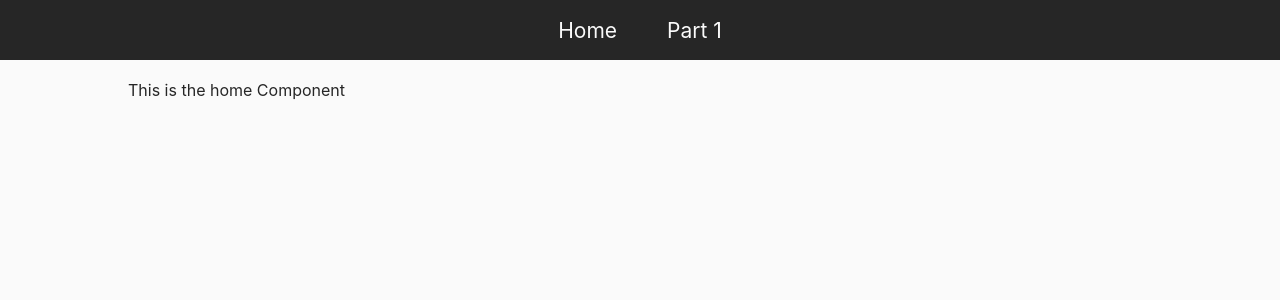
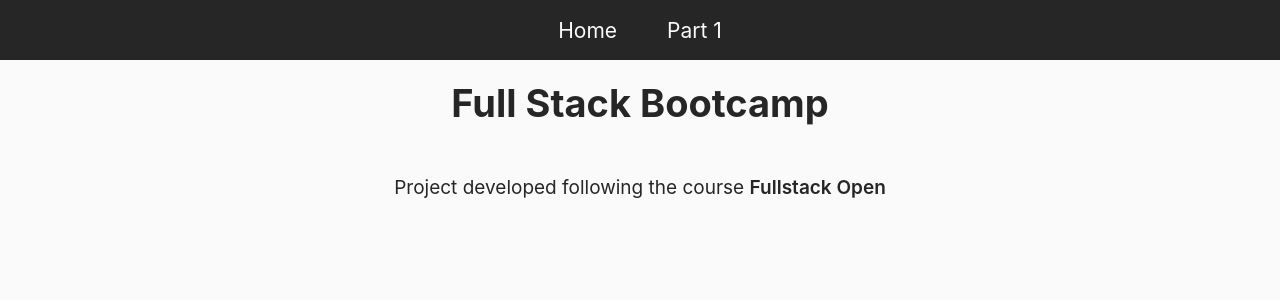
Before and after one commit to juancaricodev/fullstack-bootcamp, a React app: page / in a window 1280 px wide. Shown: the top 300 px of the page. Built offline with nearby package versions, Linux system fonts and the light colour scheme.

Commit message:
feat(Home): component updated and styled; global styles updated

```diff
--- a/src/assets/styles/components/layout/Header.scss
+++ b/src/assets/styles/components/layout/Header.scss
@@ -4,7 +4,7 @@
   align-items: center;
   gap: 50px;
   font-size: 21px;
-  height: 60px;
+  height: $header-height;
   background-color: $color-black;
 
   a {
@@ -19,6 +19,7 @@
     &:hover,
     &:active {
       color: $color-white;
+      font-weight: 400;
     }
   }
 }
--- /dev/null
+++ b/src/assets/styles/containers/Home.scss
@@ -0,0 +1,9 @@
+.home {
+  display: flex;
+  flex-direction: column;
+  align-items: center;
+
+  h1 {
+    margin-bottom: 50px;
+  }
+}
--- a/src/assets/styles/containers/NotFound.scss
+++ b/src/assets/styles/containers/NotFound.scss
@@ -4,7 +4,7 @@
   align-items: center;
   justify-content: center;
   gap: 20px;
-  height: 100vh;
+  height: calc(100vh - 100px);
 
   &__title {
     font-size: 40px;
@@ -19,25 +19,20 @@
     font-size: 26px;
     font-weight: 400;
 
-    .Link:link {
-      color: yellow;
-      font-weight: 600;
+    .Link {
       text-decoration: none;
-    }
-    .Link:visited {
-      color: yellow;
-      font-weight: 600;
-      text-decoration: none;
-    }
-    .Link:hover {
-      color: yellow;
-      font-weight: 600;
-      text-decoration: none;
-    }
-    .Link:active {
-      color: yellow;
-      font-weight: 600;
-      text-decoration: none;
+
+      &:hover {
+        text-decoration: underline;
+      }
+
+      &:link,
+      &:visited,
+      &:hover,
+      &:active {
+        color: $color-black;
+        font-weight: 600;
+      }
     }
   }
 }
--- a/src/assets/styles/global.scss
+++ b/src/assets/styles/global.scss
@@ -1,6 +1,9 @@
-// Vars
+// Colors
 $color-white: #fafafa;
 $color-black: #262626;
+
+// Sizes
+$header-height: 60px;
 
 * {
   margin: 0;
@@ -9,6 +12,23 @@ $color-black: #262626;
 
 body {
   font-family: -apple-system, BlinkMacSystemFont, 'Segoe UI', Roboto, Oxygen, Ubuntu, Cantarell, 'Open Sans', 'Helvetica Neue', sans-serif;
+  font-size: 19px;
+  color: $color-black;
   background-color: $color-white;
-  color: $color-black;
 }
+
+a {
+  text-decoration: none;
+
+  &:hover {
+    text-decoration: underline;
+  }
+
+  &:link,
+  &:visited,
+  &:hover,
+  &:active {
+    color: $color-black;
+    font-weight: 600;
+  }
+}
--- a/src/containers/Home.jsx
+++ b/src/containers/Home.jsx
@@ -1,9 +1,17 @@
 import React from 'react'
+
+import '@styles/containers/Home.scss'
 
 const Home = () => {
   return (
-    <div>
-      This is the home Component
+    <div className='home'>
+      <h1>Full Stack Bootcamp</h1>
+      <p>
+        Project developed following the course{' '}
+        <a target='_blank' href='https://fullstackopen.com/' rel='noreferrer'>
+          Fullstack Open
+        </a>
+      </p>
     </div>
   )
 }
```
